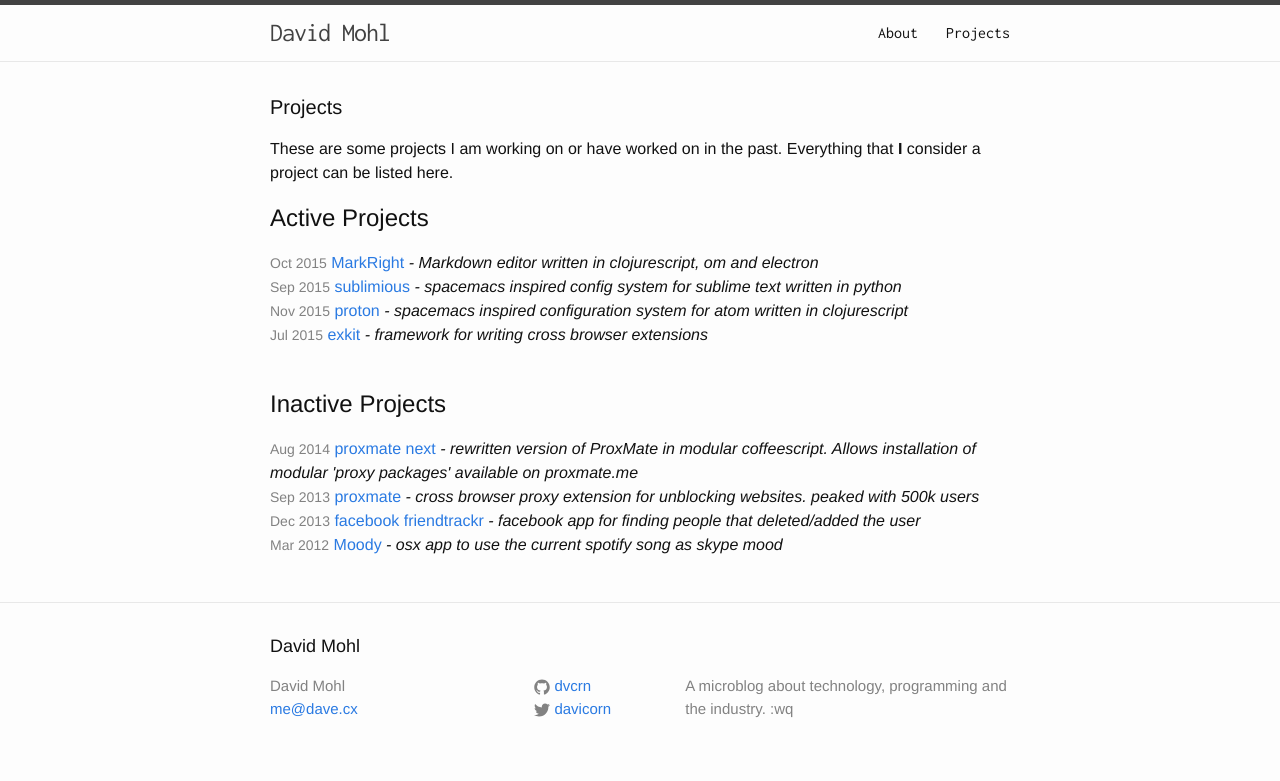
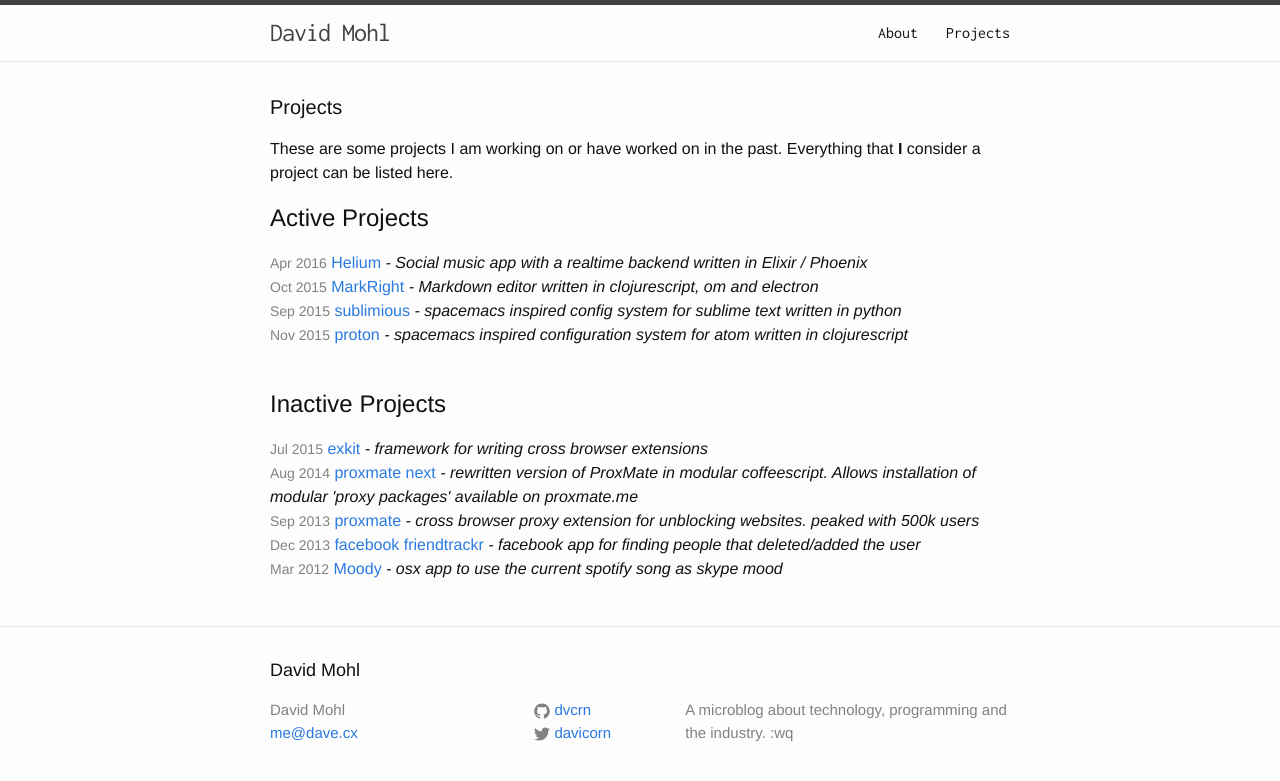
Before and after one commit to dvcrn/dvcrn.github.io, a Jekyll site: the page built from projects.html, in a window 1280 px wide. Shown: the top 781 px of the page. Built offline with Jekyll 4.4.1, drawn with Linux system fonts in a browser that asks for light colours.

Commit message:
added helium

```diff
--- a/_config.yml
+++ b/_config.yml
@@ -15,6 +15,13 @@
   input: GFM
 
 projects:
+  helium:
+    title: "Helium"
+    description: "Social music app with a realtime backend written in Elixir / Phoenix"
+    url: "http://www.playhelium.com"
+    date: "2016-04-01"
+    active: true
+
   markright:
     title: "MarkRight"
     description: "Markdown editor written in clojurescript, om and electron"
@@ -41,7 +48,7 @@
     description: "framework for writing cross browser extensions"
     url: "https://github.com/dvcrn/exkit"
     date: "2015-07-05"
-    active: true
+    active: false
 
   proxmate-next:
     title: "proxmate next"
```
